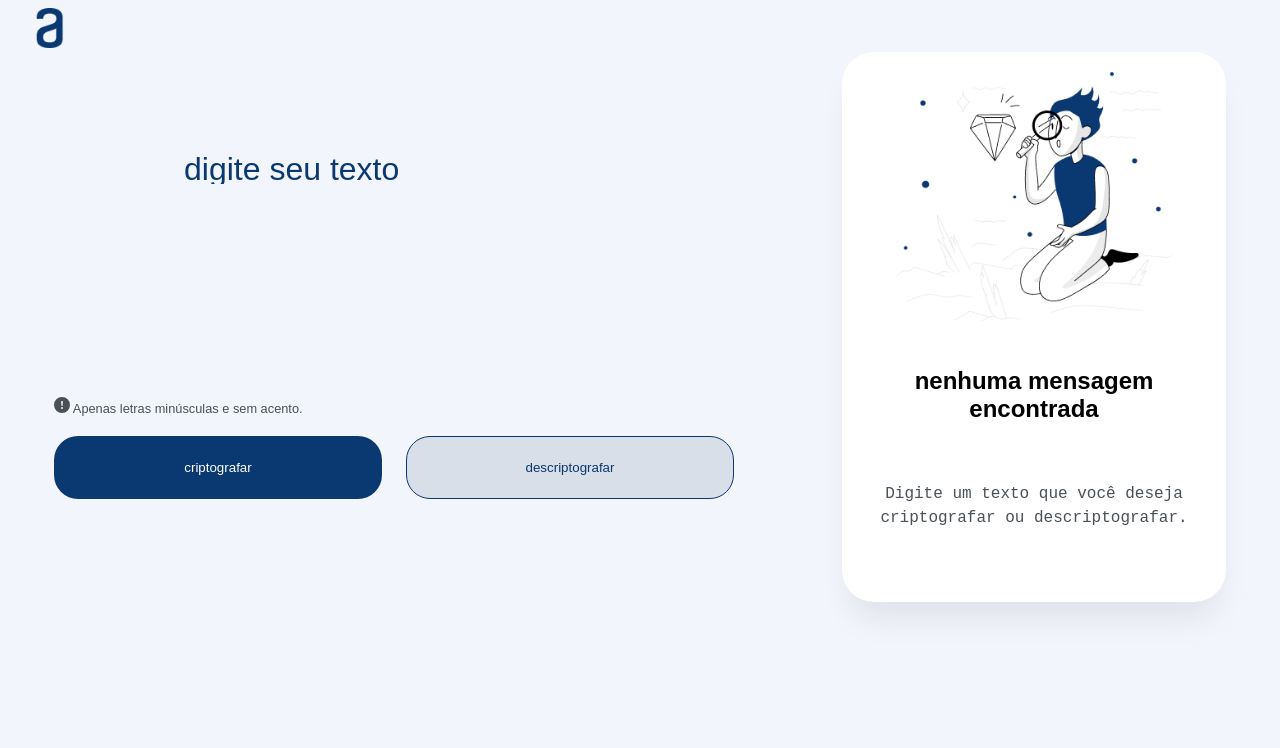
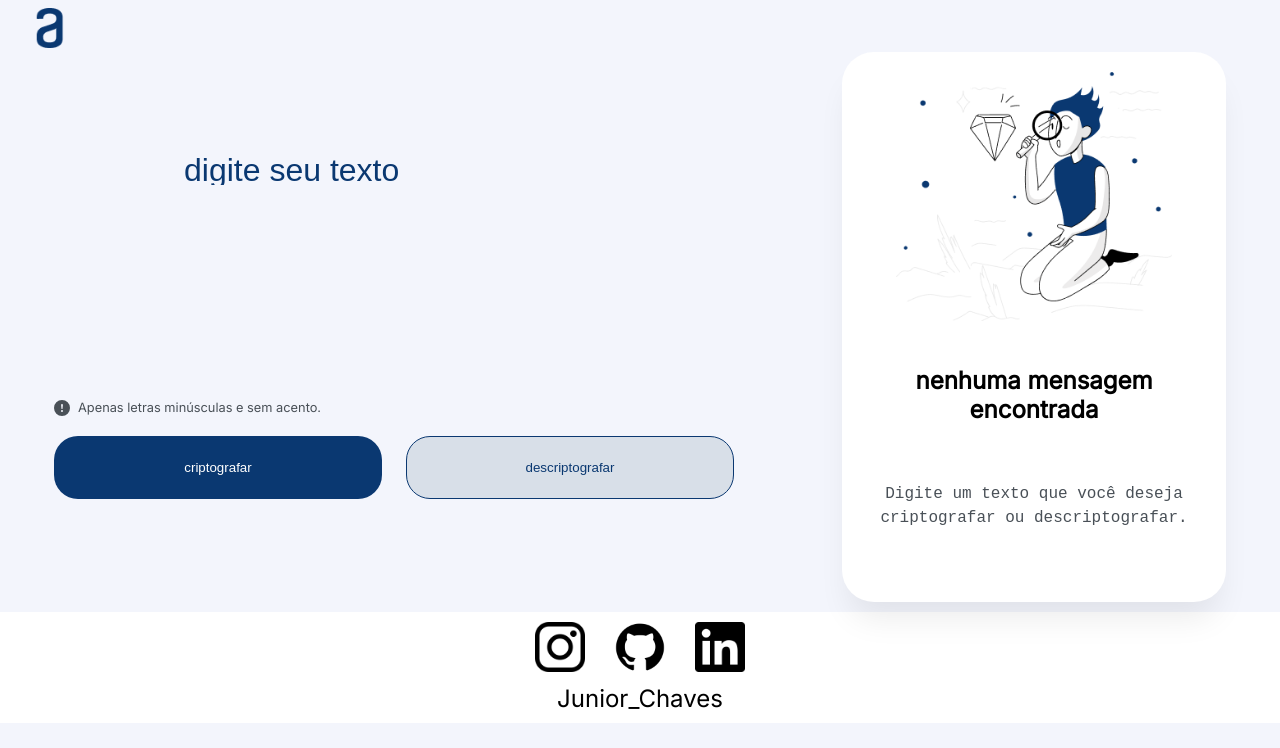
Before and after one commit to JUNIORDECHAVES/decodificador, a plain HTML site: page index.html in a window 1280 px wide. Drawn offline with Linux system fonts and the light colour scheme.

Commit message:
rodapé adicionado

```diff
--- a/index.html
+++ b/index.html
@@ -1,12 +1,15 @@
 <!DOCTYPE html>
 <html lang="pt-br">
+
 <head>
     <meta charset="UTF-8">
     <meta name="viewport" content="width=device-width, initial-scale=1.0">
     <link rel="stylesheet" href="style/style.css">
     <script src="js/decodificador.js"></script>
+    <link href="https://fonts.googleapis.com/css2?family=Inter&family=Roboto&display=swap" rel="stylesheet">
     <title>decodificador</title>
 </head>
+
 <body>
     <header class="cabecalho">
         <nav class="cabecalho__menu">
@@ -23,9 +26,11 @@
 
             </div>
             <div class="butao">
-                <span><svg xmlns="http://www.w3.org/2000/svg" width="16" height="16" fill="currentColor" class="bi bi-exclamation-circle-fill" viewBox="0 0 16 16">
-                    <path d="M16 8A8 8 0 1 1 0 8a8 8 0 0 1 16 0M8 4a.905.905 0 0 0-.9.995l.35 3.507a.552.552 0 0 0 1.1 0l.35-3.507A.905.905 0 0 0 8 4m.002 6a1 1 0 1 0 0 2 1 1 0 0 0 0-2"/>
-                </svg> Apenas letras minúsculas e sem acento.</span>
+                <span><svg xmlns="http://www.w3.org/2000/svg" width="16" height="16" fill="currentColor"
+                        class="bi bi-exclamation-circle-fill" viewBox="0 0 16 16">
+                        <path
+                            d="M16 8A8 8 0 1 1 0 8a8 8 0 0 1 16 0M8 4a.905.905 0 0 0-.9.995l.35 3.507a.552.552 0 0 0 1.1 0l.35-3.507A.905.905 0 0 0 8 4m.002 6a1 1 0 1 0 0 2 1 1 0 0 0 0-2" />
+                    </svg> Apenas letras minúsculas e sem acento.</span>
                 <div class="buttons">
                     <button id="criptografa__texto" onclick="criptografarText()">criptografar</button>
                     <button id="descriptografa__texto" onclick="descriptografarTexto()">descriptografar</button>
@@ -38,13 +43,22 @@
 
             <h2 id="subtitulo">nenhuma mensagem encontrada</h2>
 
-            <textarea id="decodificador_texto" cols="30" rows="10" placeholder="Digite um texto que você deseja criptografar ou descriptografar." disabled></textarea>
+            <textarea id="decodificador_texto" cols="30" rows="10"
+                placeholder="Digite um texto que você deseja criptografar ou descriptografar." disabled></textarea>
             <button id="copia" onclick="copiaTexto()">copiar</button>
         </section>
 
     </main>
-    <footer>
-
+    <footer class="rodape">
+        <div class="rodape__lista">
+            <ul class="rodape__links">
+                <li><a href="https://www.instagram.com/juniozinho_chaves/" ><img height="50px" src="/assents/instagram.png" alt="instagram"></a></li>
+                <li><a href="https://github.com/JUNIORDECHAVES" ><img height="50px" src="/assents/GitHub_Invertocat_Logo.svg.png" alt="linkedin"></a></li>
+                <li><a href="https://www.linkedin.com/in/junior-chaves-desenvolvedor/"><img height="50px" src="/assents/linkedin_logo_icon_145102.png" alt="linkedin"></a></li>
+            </ul>
+        </div>
+        <p class="redape__credito">Junior_Chaves</p>
     </footer>
 </body>
+
 </html>
--- a/style/style.css
+++ b/style/style.css
@@ -5,9 +5,9 @@
 }
 
 body {
-    font-family: 'Poppins', sans-serif;
+    font-family: "Inter", sans-serif;
     background: #F3F5FC;
-    overflow-y: hidden;
+
 
 }
 
@@ -51,6 +51,9 @@ body {
 
 span {
     font-size: 0.8rem;
+    display: flex;
+    align-items: center;
+    gap: 8px;
     color: rgba(73, 80, 87, 1);
     padding-bottom: 12px;
 }
@@ -153,6 +156,34 @@ textarea {
 
 #decodificador_texto::placeholder {
     color: rgba(73, 80, 87, 1);
+}
+
+.rodape {
+    background: #fff;
+    margin-top: 10px;
+    padding: 10px 0 ;
+}
+
+.rodape__lista{
+    font-family: "Roboto", sans-serif;
+    display: flex;
+    flex-direction: row;
+    align-self: center;
+    justify-content: center;
+    padding-bottom: 8px;
+
+
+}
+
+.rodape__links{
+    display: flex;
+    gap: 30px;
+    list-style: none;
+}
+
+.redape__credito{
+    text-align: center;
+    font-size: 1.5rem;
 }
 
 @media (min-width: 768px) and (max-width: 979px) {
@@ -323,4 +354,10 @@ textarea {
     #copia{
         width: 100%;
     }
+
+    .rodape__links{
+        flex-direction: column;
+        justify-content: center;
+        padding-top: 20px;
+    }
 }
```
Also changed, not shown: assents/GitHub_Invertocat_Logo.svg.png (added), assents/instagram.png (added), assents/linkedin_logo_icon_145102.png (added).
